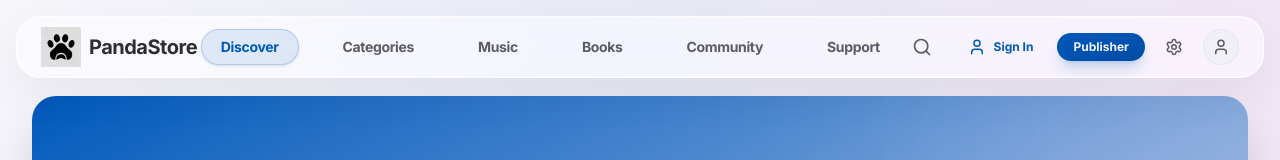
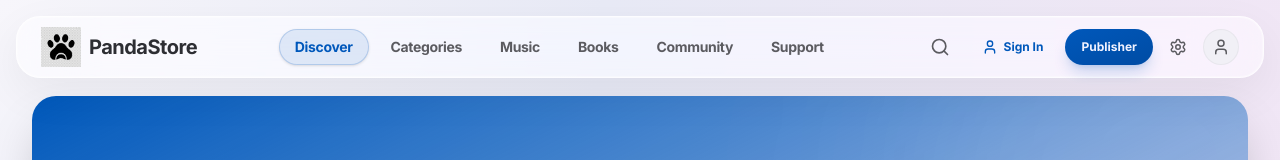
Before and after one commit to ravitejayadav86/app-store, a Next.js app: page / in a window 1280 px wide. Shown: the top 160 px of the page. Built offline with nearby package versions, Linux system fonts and the light colour scheme; no server answers.

Commit message:
Compress navbar layout and ensure profile button visibility

```diff
--- a/src/components/layout/Navbar.tsx
+++ b/src/components/layout/Navbar.tsx
@@ -75,7 +75,7 @@ export const Navbar = ({ isHidden = false }: { isHidden?: boolean }) => {
                 ) : (
                     <>
                         {/* Categories - Desktop */}
-                        <div className="hidden md:flex items-center gap-6">
+                        <div className="hidden lg:flex items-center gap-1.5">
                             {["Discover", "Categories", "Music", "Books", "Community", "Support"].map((item) => {
                                 const href = `/${item.toLowerCase() === 'discover' ? '' : item.toLowerCase()}`;
                                 const isActive = pathname === href || (href !== "/" && pathname?.startsWith(href));
@@ -83,9 +83,9 @@ export const Navbar = ({ isHidden = false }: { isHidden?: boolean }) => {
                                     <Link
                                         key={item}
                                         href={href}
-                                        className={`relative text-sm font-bold transition-all px-5 py-2 rounded-full ${
+                                        className={`relative text-sm font-bold transition-all px-4 py-2 rounded-full ${
                                             isActive ? "text-primary" : "text-on-surface-variant hover:text-primary hover:bg-primary/5"
-                                        } tracking-tight`}
+                                        } tracking-tight whitespace-nowrap`}
                                     >
                                         <span className="relative z-10">{item}</span>
                                         {isActive && (
@@ -101,7 +101,7 @@ export const Navbar = ({ isHidden = false }: { isHidden?: boolean }) => {
                         </div>
 
                         {/* Actions */}
-                        <div className="flex items-center gap-2 sm:gap-3">
+                        <div className="flex items-center gap-1 sm:gap-2">
                             <button
                                 onClick={() => setSearchOpen(true)}
                                 className="p-2 text-on-surface-variant hover:text-primary transition-colors"
@@ -117,12 +117,12 @@ export const Navbar = ({ isHidden = false }: { isHidden?: boolean }) => {
                                 </Link>
                             )}
 
-                            <div className="hidden sm:flex items-center gap-2">
+                            <div className="hidden xl:flex items-center gap-1.5">
                                 {/* Admin button */}
                                 {session && (
                                     <Link href="/admin">
-                                        <Button variant="tertiary" size="sm" className="text-red-500 hover:text-red-400 hover:bg-red-500/10 border-red-500/20">
-                                            <ShieldAlert size={18} className="mr-2" />
+                                        <Button variant="tertiary" size="sm" className="h-9 text-red-500 hover:text-red-400 hover:bg-red-500/10 border-red-500/20 px-3">
+                                            <ShieldAlert size={16} className="mr-1.5" />
                                             Admin
                                         </Button>
                                     </Link>
@@ -131,15 +131,15 @@ export const Navbar = ({ isHidden = false }: { isHidden?: boolean }) => {
                                 {/* Sign In if not logged in */}
                                 {!session && (
                                     <Link href="/login">
-                                        <Button variant="tertiary" size="sm">
-                                            <User size={18} className="mr-2" />
+                                        <Button variant="tertiary" size="sm" className="h-9 px-4">
+                                            <User size={16} className="mr-1.5" />
                                             Sign In
                                         </Button>
                                     </Link>
                                 )}
 
                                 <Link href="/publisher">
-                                    <Button size="sm">Publisher</Button>
+                                    <Button size="sm" className="h-9 px-4">Publisher</Button>
                                 </Link>
                             </div>
 
@@ -147,12 +147,12 @@ export const Navbar = ({ isHidden = false }: { isHidden?: boolean }) => {
                             {session && <NotificationBell />}
 
                             {/* Settings icon - hidden on mobile */}
-                            <Link href="/settings" className="hidden md:flex p-2 text-on-surface-variant hover:text-primary transition-colors" aria-label="Settings">
+                            <Link href="/settings" className="hidden sm:flex p-2 text-on-surface-variant hover:text-primary transition-colors" aria-label="Settings">
                                 <Settings size={18} />
                             </Link>
 
                             {/* Profile */}
-                            <Link href="/profile" className="hidden md:flex w-9 h-9 rounded-full overflow-hidden border border-outline-variant hover:border-primary transition-colors items-center justify-center bg-surface-low text-on-surface-variant group" aria-label="View profile">
+                            <Link href="/profile" className="flex w-9 h-9 rounded-full overflow-hidden border border-outline-variant hover:border-primary transition-colors items-center justify-center bg-surface-low text-on-surface-variant group" aria-label="View profile">
                                 <User size={18} className="group-hover:text-primary transition-colors" />
                             </Link>
                         </div>
```
